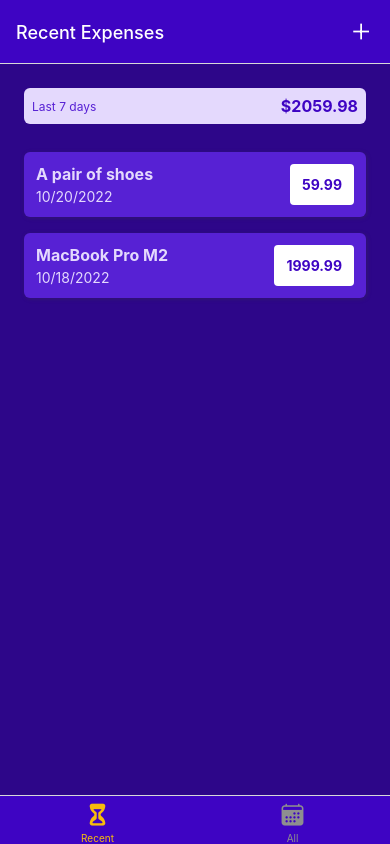
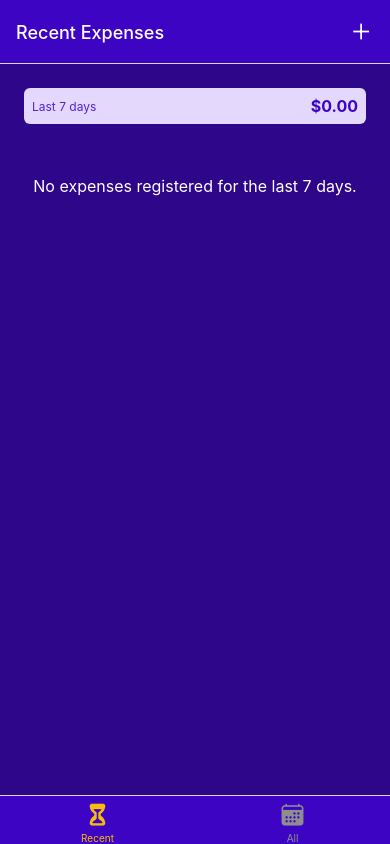
Before and after one commit to JoaoVitorLima242/expense_tracker, a React Native app: screen / in a window 390 px wide. Built offline with nearby package versions, Linux system fonts and the light colour scheme.

Commit message:
Little changes in UI

```diff
--- a/src/components/Expenses/Output/index.tsx
+++ b/src/components/Expenses/Output/index.tsx
@@ -1,22 +1,30 @@
-import { StyleSheet, View } from "react-native"
+import { ReactNode } from "react"
+import { StyleSheet, Text, View } from "react-native"
+
 import { GlobalStyles } from "../../../assets/styles/GlobalStyles"
-
 // Types
 import { Expense } from "../../../types"
-// List
+// Components
 import ExpensesList from "../List"
 import ExpensesSummary from "../Summary"
 
 type Props = {
-    expensesPeriod: string
-    expenses: Expense[]
+    expensesPeriod: string;
+    expenses: Expense[];
+    fallbackText: ReactNode;
 }
 
-const ExpensesOutput = ({ expenses, expensesPeriod}: Props) => {
+const ExpensesOutput = ({ expenses, expensesPeriod, fallbackText}: Props) => {
+    let content: ReactNode = <Text style={styles.infoText}>{fallbackText}</Text>
+
+     if(expenses.length > 0) {
+        content = <ExpensesList expenses={expenses}/>
+    }
+
     return (
         <View style={styles.container}>
             <ExpensesSummary expenses={expenses} periodName={expensesPeriod}/>
-            <ExpensesList expenses={expenses}/>
+            {content}
         </View>
     )
 }
@@ -29,5 +37,11 @@
         backgroundColor: GlobalStyles.colors.primary700,
         flex: 1,
         paddingBottom: 0
+    },
+    infoText: {
+        color: 'white',
+        fontSize: 16,
+        textAlign: 'center',
+        marginTop: 32
     }
 })
--- a/src/screens/AllExpenses/index.tsx
+++ b/src/screens/AllExpenses/index.tsx
@@ -8,7 +8,11 @@
     const {expenses} = useContext(ExpensesContext)
 
     return (
-        <ExpensesOutput expenses={expenses} expensesPeriod="Total" />
+        <ExpensesOutput
+            expenses={expenses}
+            expensesPeriod="Total"
+            fallbackText='No registered expenses found.'
+        />
     )
 }
 
--- a/src/screens/RecentExpenses/index.tsx
+++ b/src/screens/RecentExpenses/index.tsx
@@ -1,9 +1,8 @@
 import { useContext } from "react"
-import { Text, View } from "react-native"
+
 import ExpensesOutput from "../../components/Expenses/Output"
 import { getDateMinusDays } from "../../helpers/date"
 import { ExpensesContext } from "../../store/Expenses/context"
-import { Expense } from "../../types"
 
 
 const RecentExpenses = () => {
@@ -18,7 +17,11 @@
     })
 
     return (
-        <ExpensesOutput expenses={recentExpenses} expensesPeriod="Last 7 days" />
+        <ExpensesOutput
+            fallbackText='No expenses registered for the last 7 days.'
+            expenses={recentExpenses}
+            expensesPeriod="Last 7 days"
+        />
     )
 }
 
--- a/src/store/Expenses/context.tsx
+++ b/src/store/Expenses/context.tsx
@@ -65,7 +65,7 @@
 }
 
 const ExpensesProvider = ({children}: ProviderProps) => {
-    const [expenses, dispatch] = useReducer(expensesReducer, DUMMY_EXPENSES)
+    const [expenses, dispatch] = useReducer(expensesReducer, [])
 
     const addExpense = (expenseData: ExpenseData) => {
         dispatch({type: 'ADD', payload: { data: expenseData }})
```
